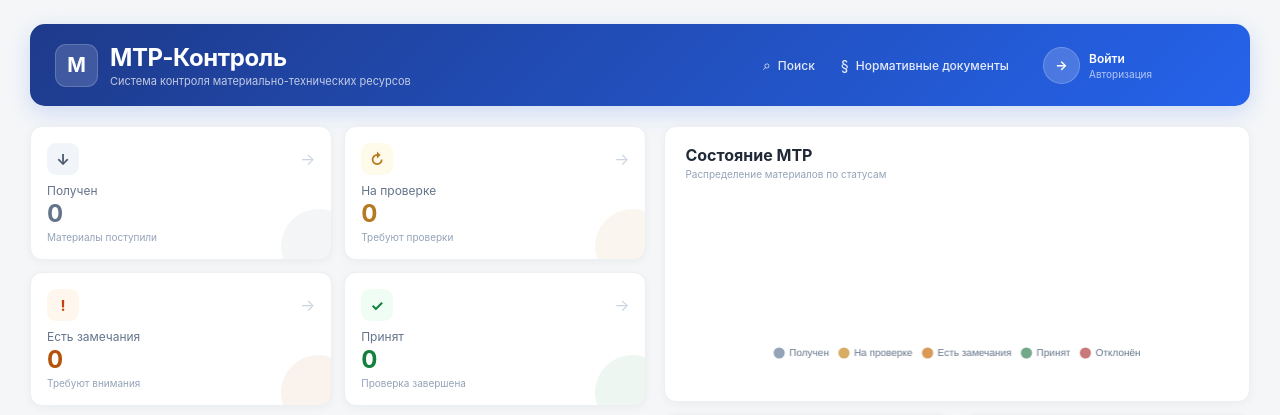
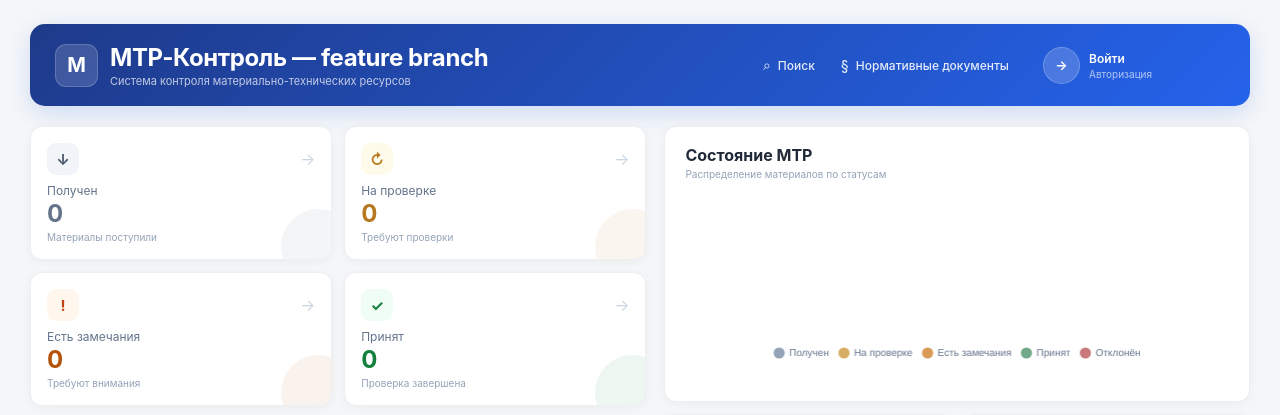
Before and after one commit to RuslanHagaev/MTR-control, a Django app: page / in a window 1280 px wide. Shown: the top 415 px of the page. Run offline with Django 5.2, Linux system fonts and the light colour scheme.

Commit message:
Тест ветки feature

```diff
--- a/core/templates/core/home.html
+++ b/core/templates/core/home.html
@@ -1035,7 +1035,7 @@
             <div>
 
                 <div class="brand-title">
-                    МТР-Контроль
+                    МТР-Контроль — feature branch
                 </div>
 
                 <div class="brand-subtitle">
```
